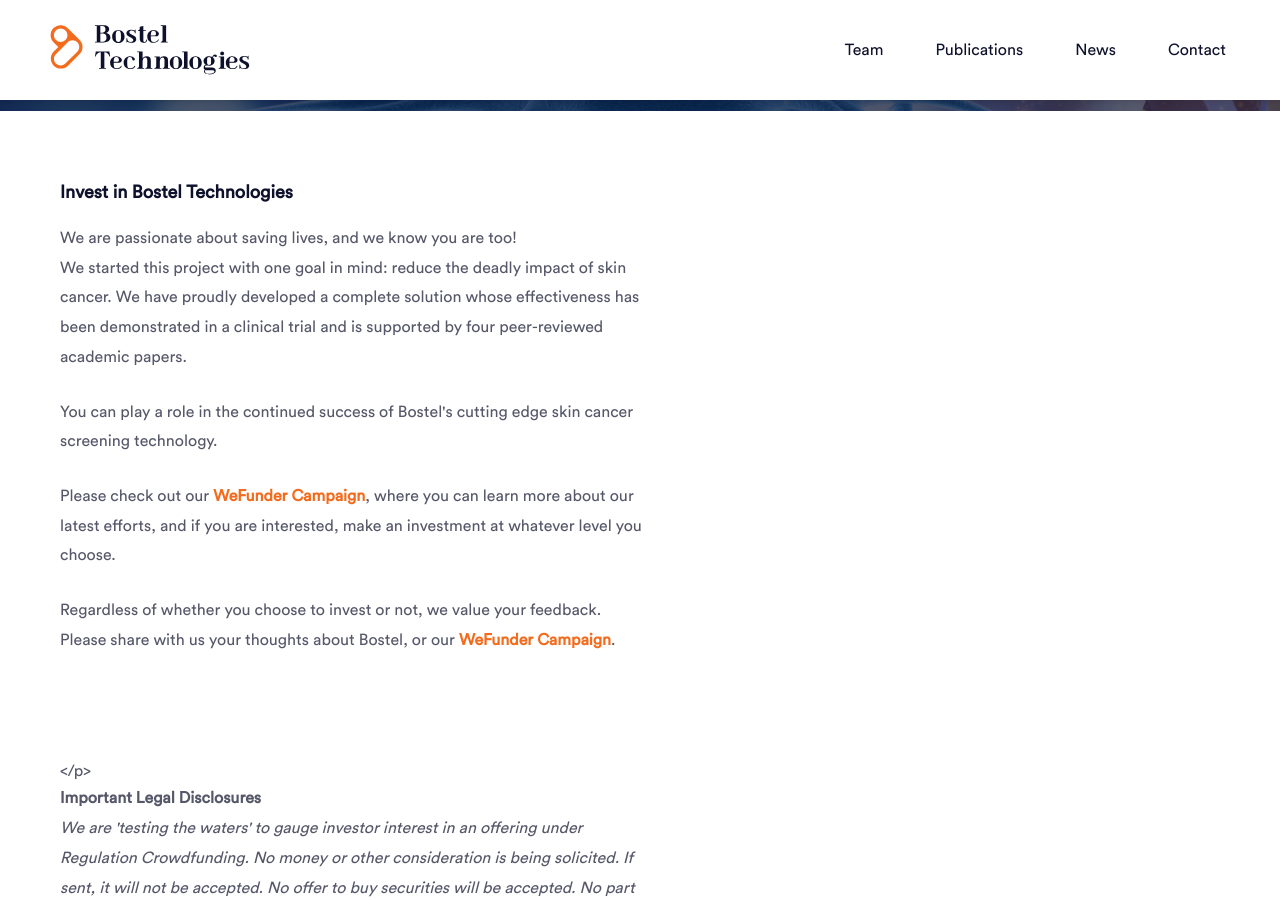
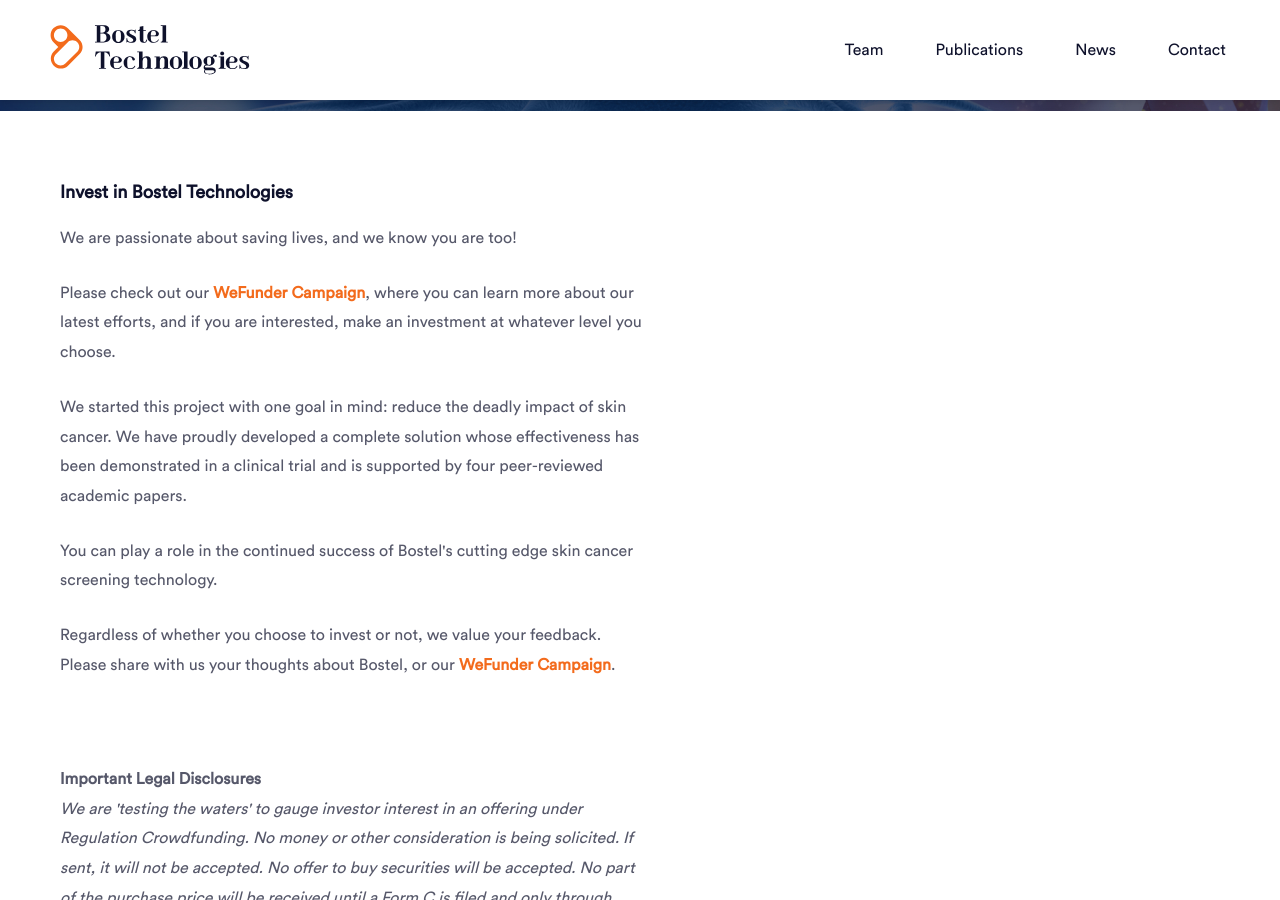
Before and after one commit to brucenwalker/bostelweb, a Jekyll site: the page built from invest.md, in a window 1280 px wide and 900 px high, scrolled down 499 px. Built offline with Jekyll 4.4.1, drawn with Linux system fonts in a browser that asks for light colours; some web fonts are replaced.

Commit message:
Add files via upload

```diff
--- a/invest.md
+++ b/invest.md
@@ -23,18 +23,19 @@ slug: invest
                 <div class="invest-block">
                     <h4 class="invest-block-title">Invest in Bostel Technologies</h4>
                     <p>
-                        We are passionate about saving lives, and we know you are too! <br />
-                        We started this project with one goal in mind: reduce the deadly impact of skin cancer. We have proudly developed a complete solution whose effectiveness has been demonstrated in a clinical trial and is supported by four peer-reviewed academic papers.
-                    </p>
-                    <p>
-                        You can play a role in the continued success of Bostel's cutting edge skin cancer screening technology.<br />
+                        We are passionate about saving lives, and we know you are too!
                     </p>
                     <p>
                     Please check out our <b><a target="_new" href="https://wefunder.com/bostel.technologies.llc.2">WeFunder Campaign</a></b>, where you can learn more about our latest efforts, and if you are interested, make an investment at whatever level you choose.
 					</p>
 					<p>
+                    We started this project with one goal in mind: reduce the deadly impact of skin cancer. We have proudly developed a complete solution whose effectiveness has been demonstrated in a clinical trial and is supported by four peer-reviewed academic papers.
+                    </p>
+                    <p>
+                    You can play a role in the continued success of Bostel's cutting edge skin cancer screening technology.<br />
+                    </p>
+					<p>
 					Regardless of whether you choose to invest or not, we value your feedback. Please share with us your thoughts about Bostel, or our <b><a target="_new" href="https://wefunder.com/bostel.technologies.llc.2">WeFunder Campaign</a></b>.
-					</p>
 					<br />
 					<br />
 					<br />
```
